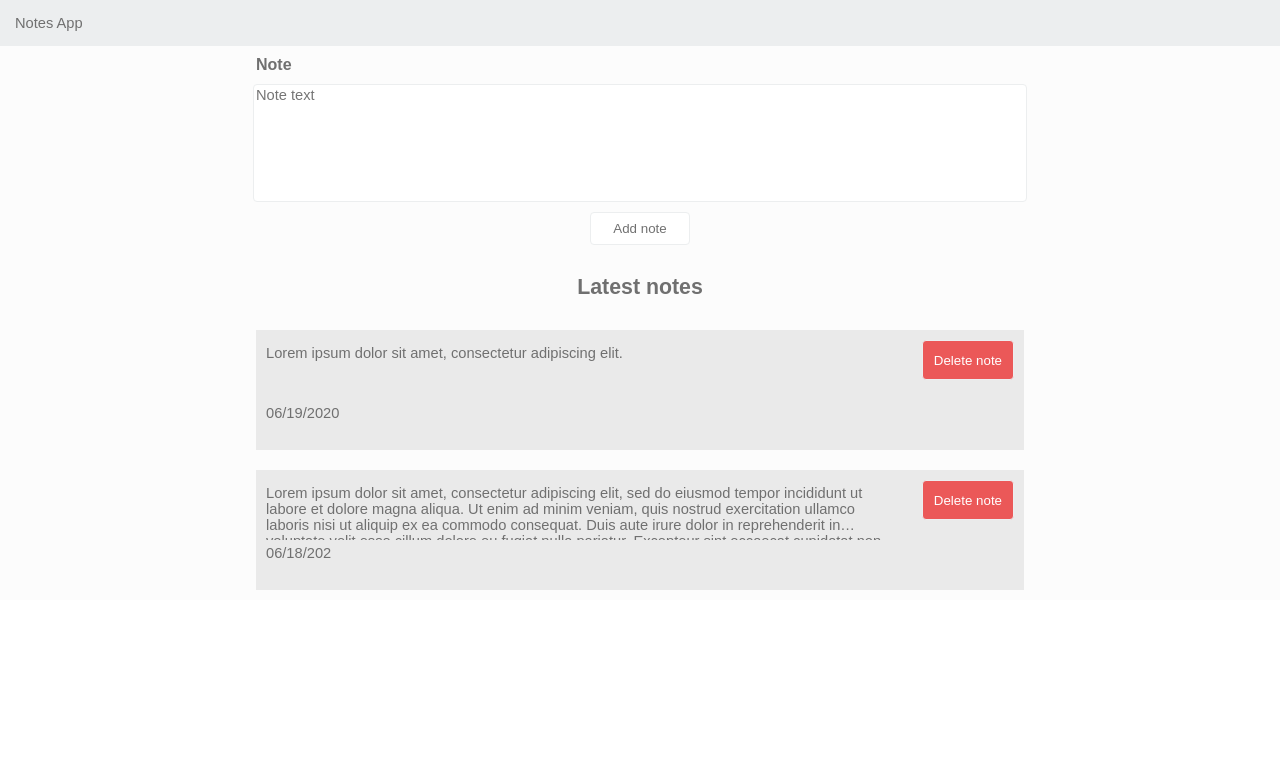
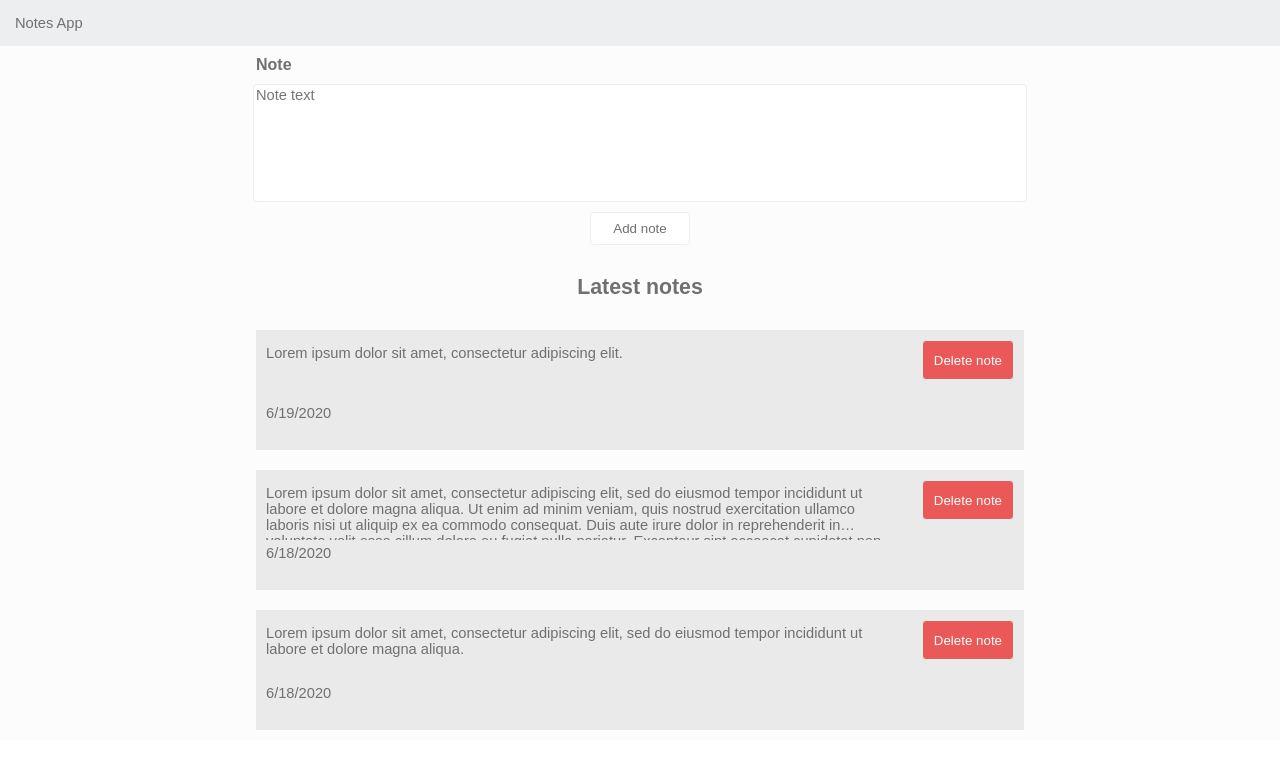
Before and after one commit to xphaser/notes-app, a React (Create React App) app: page / in a window 1280 px wide. Shown: the top 768 px of the page. Built offline with nearby package versions, Linux system fonts and the light colour scheme.

Commit message:
note adding/deleting

```diff
--- a/src/App.js
+++ b/src/App.js
@@ -1,25 +1,55 @@
 import NoteEditor from './components/NoteEditor'
 import NoteList from './components/NoteList'
 import './App.css';
+import React from 'react';
 
 const notes = [{
     content: "Lorem ipsum dolor sit amet, consectetur adipiscing elit.",
-    date: "06/19/2020"
+    date: 1592568000000
   },
   {
     content: "Lorem ipsum dolor sit amet, consectetur adipiscing elit, sed do eiusmod tempor incididunt ut labore et dolore magna aliqua. Ut enim ad minim veniam, quis nostrud exercitation ullamco laboris nisi ut aliquip ex ea commodo consequat. Duis aute irure dolor in reprehenderit in voluptate velit esse cillum dolore eu fugiat nulla pariatur. Excepteur sint occaecat cupidatat non proident, sunt in culpa qui officia deserunt mollit anim id est laborum.",
-    date: "06/18/202"
+    date: 1592503200000
+  },
+  {
+    content: "Lorem ipsum dolor sit amet, consectetur adipiscing elit, sed do eiusmod tempor incididunt ut labore et dolore magna aliqua.",
+    date: 1592481600000
   }
 ]
 
-function App() {
-  return (
-    <div className="App">
-      <header className="App-header">Notes App</header>
-      <NoteEditor />
-      <NoteList notes={notes}/>
-    </div>
-  );
+class App extends React.Component {
+  constructor(props) {
+    super(props);
+    this.state = {
+      notes: notes
+    };
+    this.handleAdd = this.handleAdd.bind(this);
+    this.handleDel = this.handleDel.bind(this);
+  }
+
+  render() {
+    return (
+      <div className="App">
+        <header className="App-header">Notes App</header>
+        <NoteEditor onAdd={this.handleAdd}/>
+        <NoteList notes={this.state.notes} onDelete={this.handleDel}/>
+      </div>
+    )
+  }
+
+  handleAdd(newNote) {
+    const newNotes = this.state.notes;
+    newNotes.unshift(newNote);
+    this.setState({notes: newNotes});
+  }
+
+  handleDel(note) {
+    const id = note.date;
+    const newNotes = this.state.notes.filter((note) => {
+      return note.date != id;
+    });
+    this.setState({notes: newNotes})
+  }
 }
 
 export default App;
--- a/src/components/NoteEditor.js
+++ b/src/components/NoteEditor.js
@@ -1,19 +1,42 @@
 import React from 'react';
 
 class NoteEditor extends React.Component {
+  constructor(props) {
+    super(props);
+    this.state = {value: ''};
+
+    this.handleChange = this.handleChange.bind(this);
+    this.handleAdd = this.handleAdd.bind(this);
+  }
+
   render() {
     return (
       <div className="editor">
         <div className="editorHeader">Note</div>
         <textarea
-        className="editorTextarea"
-        placeholder="Note text"
-        rows = {7}
+          className="editorTextarea"
+          placeholder="Note text"
+          rows = {7}
+          value = {this.state.value}
+          onChange = {this.handleChange}
         />
         <button className="btnAdd" onClick={this.handleAdd}>Add note</button>
       </div>
     )
   }
+
+  handleChange(e) {
+    this.setState({value: e.target.value});
+  }
+
+  handleAdd() {
+    const newNote = {
+      content: this.state.value,
+      date: Date.now(),
+    }
+    this.setState({value: ''});
+    this.props.onAdd(newNote);
+  }
 }
 
 export default NoteEditor
--- a/src/components/NoteElement.js
+++ b/src/components/NoteElement.js
@@ -6,9 +6,9 @@ class NoteElement extends React.Component {
       <div className="noteElement">
         <div className="noteWrapper">
           <div className="noteContent">{this.props.content}</div>
-          <div className="noteDate">{this.props.date}</div>
+          <div className="noteDate">{(new Date(this.props.date)).toLocaleDateString()}</div>
         </div>
-        <button className="btnDel">Delete note</button>
+        <button className="btnDel" onClick={this.props.onDelete}>Delete note</button>
       </div>
     )
   }
--- a/src/components/NoteList.js
+++ b/src/components/NoteList.js
@@ -7,7 +7,12 @@ class NoteList extends React.Component {
       <div className="listHeader">Latest notes</div>
       <div className="listContainer">
         {this.props.notes.map((note) =>
-          <NoteElement content={note.content} date={note.date} />
+          <NoteElement
+            content={note.content}
+            date={note.date}
+            key={note.date}
+            onDelete={this.props.onDelete.bind(this, note)}
+          />
         )}
       </div>
       </>
```
